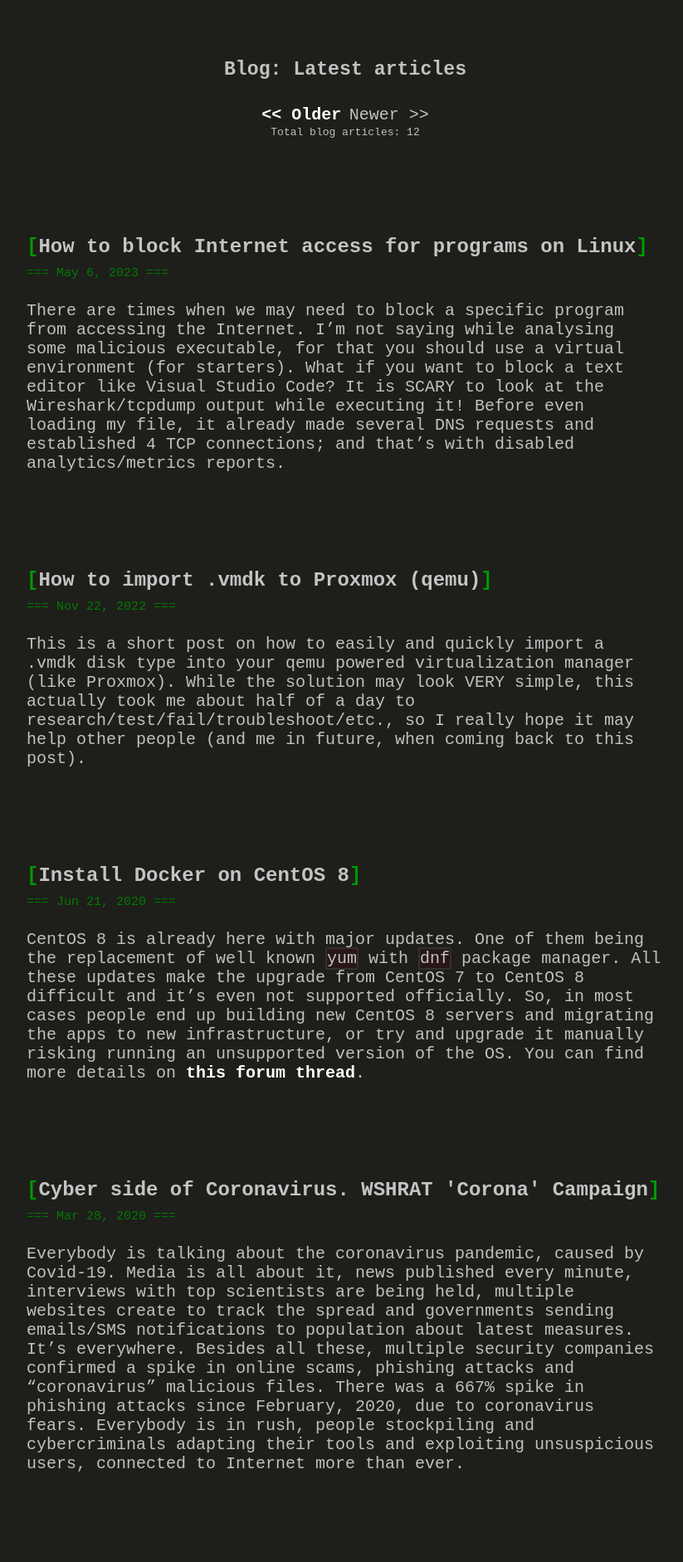
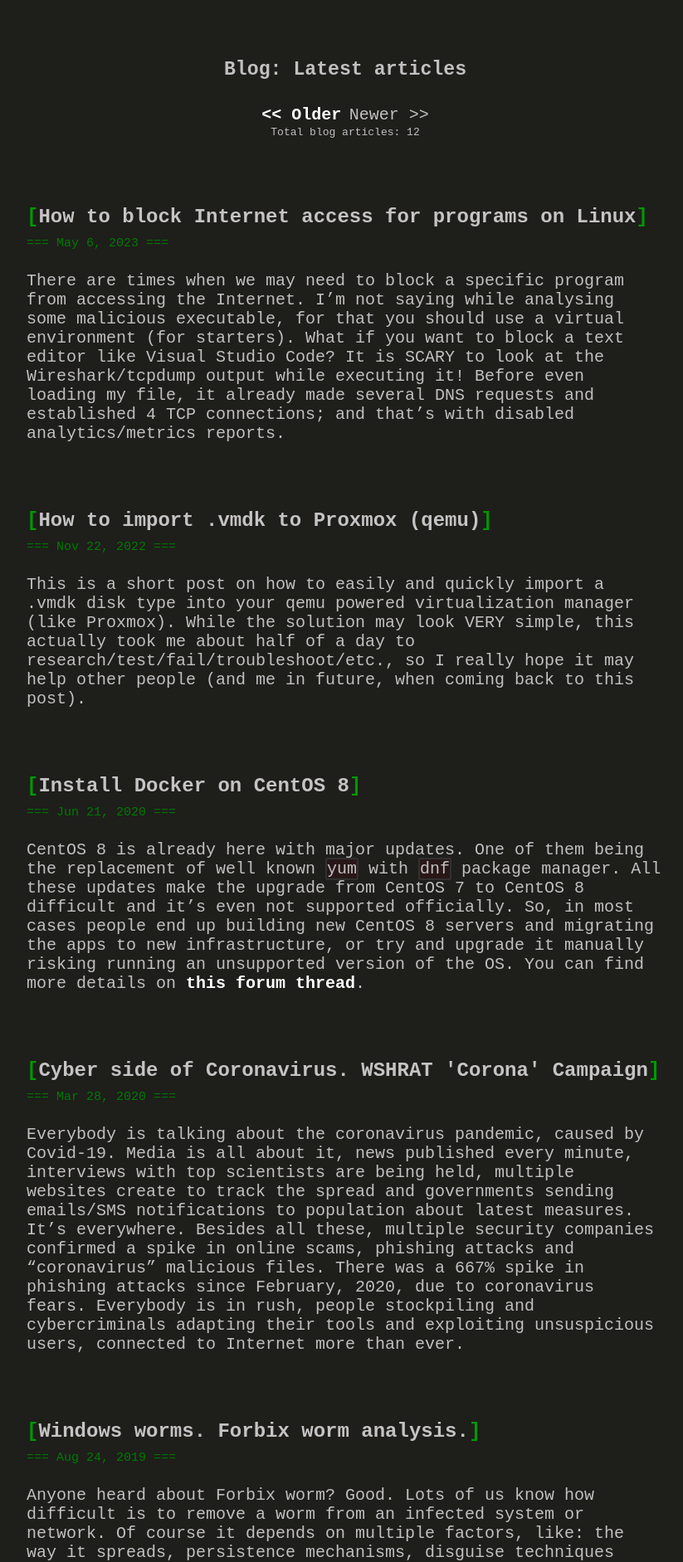
Before and after one commit to num1r0/num1r0.github.io, a Jekyll site: the page built from index.html, in a window 1280 px wide. Shown: the part 317-2200 px from the top of the page at 83% size, without its empty margins (224-1047 px from the left). Built offline with Jekyll 4.4.1, drawn with Linux system fonts in a browser that asks for light colours; the list of posts is cut into pages by our own code.

```diff
--- a/css/styles.css
+++ b/css/styles.css
@@ -56,7 +56,7 @@
 article li {
     font-size: 20px;
 }
-article h2 {
+article h2:not(.post_title) {
     padding-top: 1.5em;
 }
 article h3 {
```
